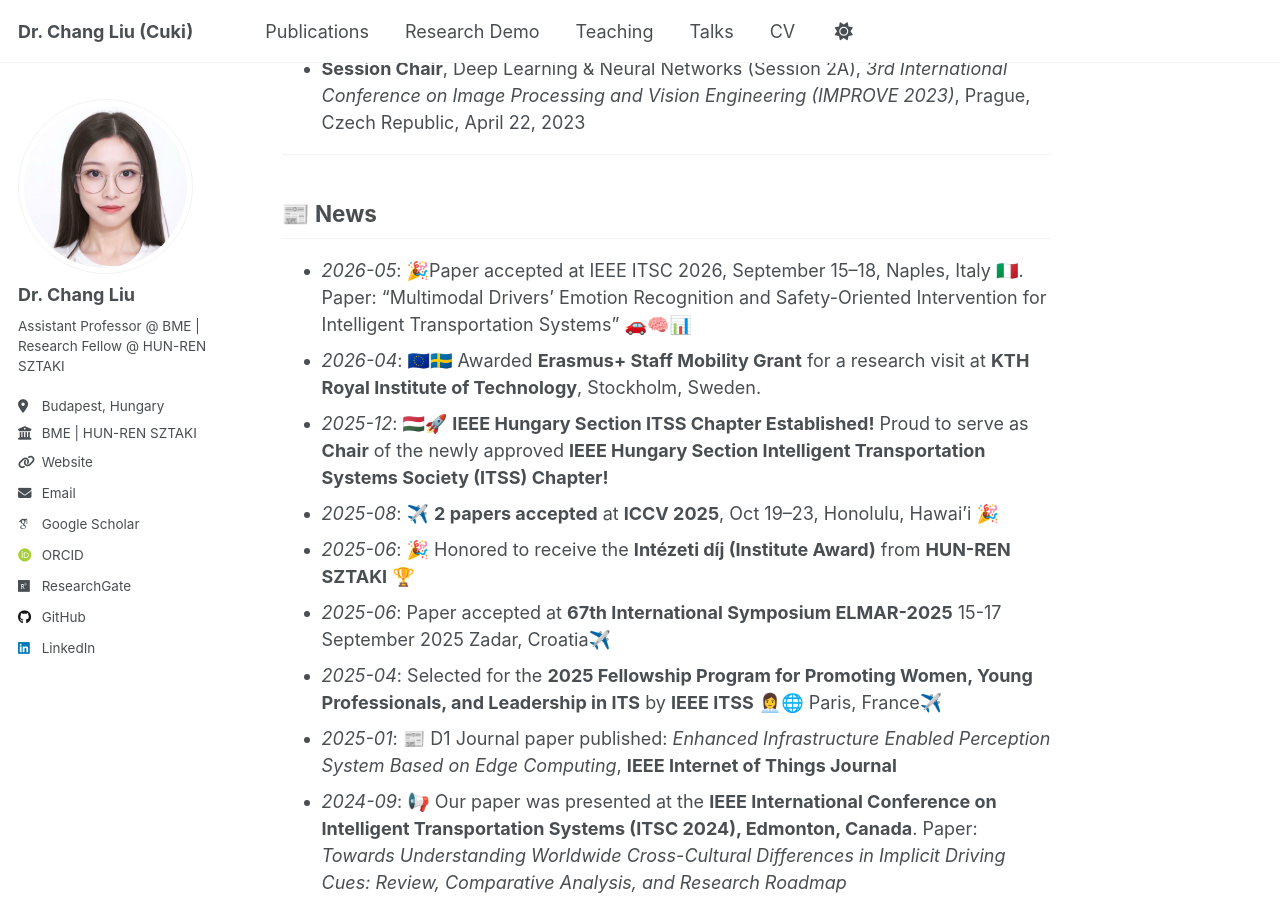
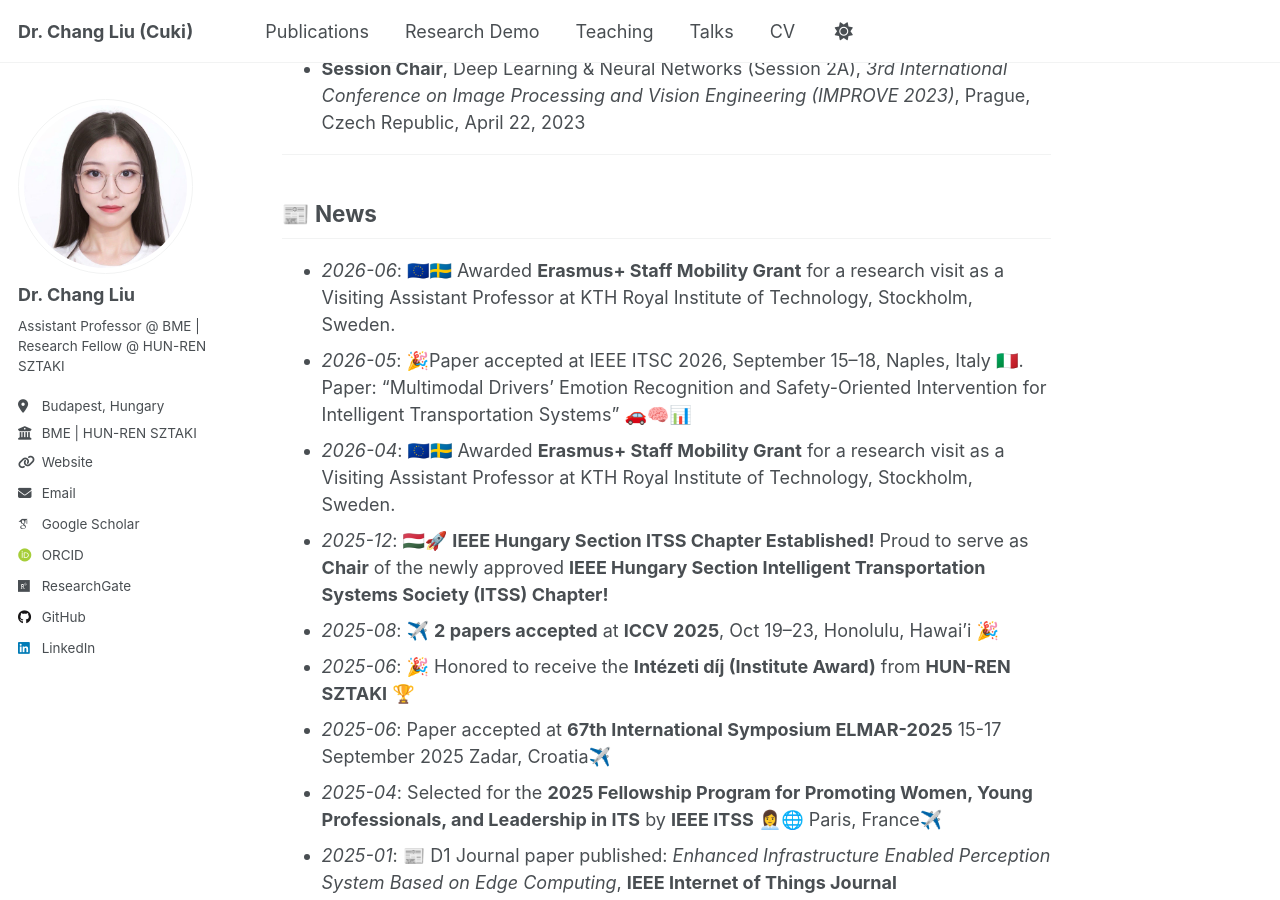
Before and after one commit to ChangLiu-bp/changliu-bp.github.io, a Jekyll site: the page built from _pages/about.md, in a window 1280 px wide and 900 px high, scrolled down 1021 px. Built offline with Jekyll 4.4.1, drawn with Linux system fonts in a browser that asks for light colours; some web fonts are replaced; a script that is not in the unit is left out.

Commit message:
Update about.md

```diff
--- a/_pages/about.md
+++ b/_pages/about.md
@@ -40,8 +40,9 @@
 
 
 ## 📰 News
+- *2026-06*: 🇪🇺🇸🇪 Awarded **Erasmus+ Staff Mobility Grant** for a research visit as a Visiting Assistant Professor at KTH Royal Institute of Technology, Stockholm, Sweden.
 - *2026-05*: 🎉Paper accepted at IEEE ITSC 2026, September 15–18, Naples, Italy 🇮🇹. Paper: “Multimodal Drivers’ Emotion Recognition and Safety-Oriented Intervention for Intelligent Transportation Systems” 🚗🧠📊
-- *2026-04*: 🇪🇺🇸🇪 Awarded **Erasmus+ Staff Mobility Grant** for a research visit at **KTH Royal Institute of Technology**, Stockholm, Sweden.
+- *2026-04*: 🇪🇺🇸🇪 Awarded **Erasmus+ Staff Mobility Grant** for a research visit as a Visiting Assistant Professor at KTH Royal Institute of Technology, Stockholm, Sweden.
 - *2025-12*: 🇭🇺🚀 **IEEE Hungary Section ITSS Chapter Established!**
 Proud to serve as **Chair** of the newly approved **IEEE Hungary Section Intelligent Transportation Systems Society (ITSS) Chapter!**
 - *2025-08*: ✈️ **2 papers accepted** at **ICCV 2025**, Oct 19–23, Honolulu, Hawai'i 🎉
```
